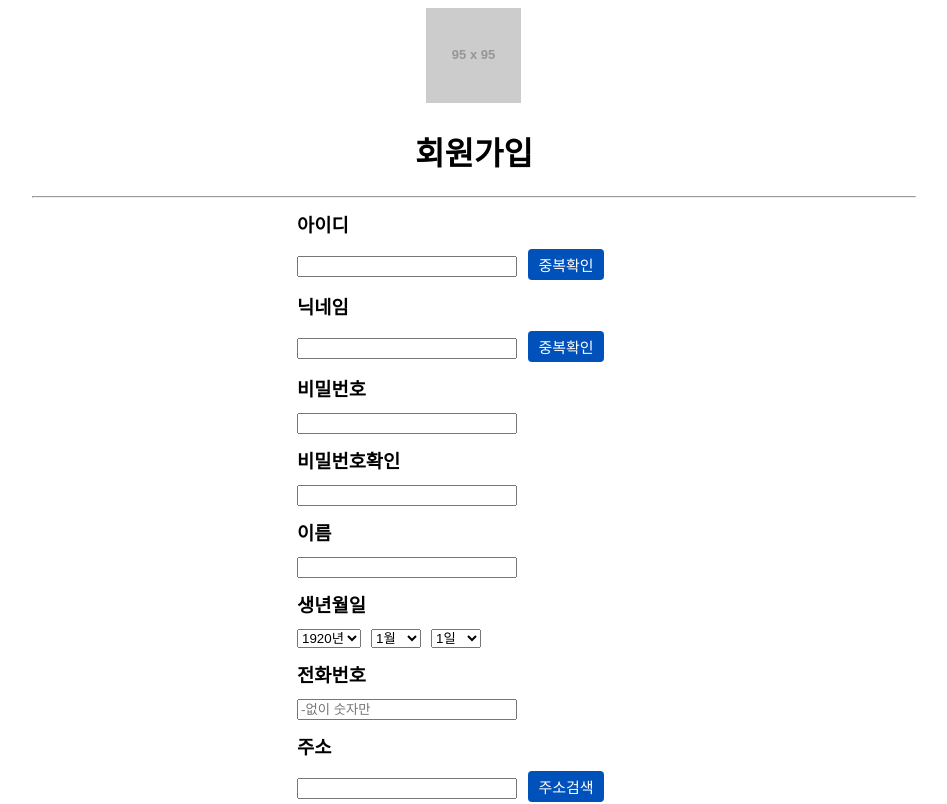
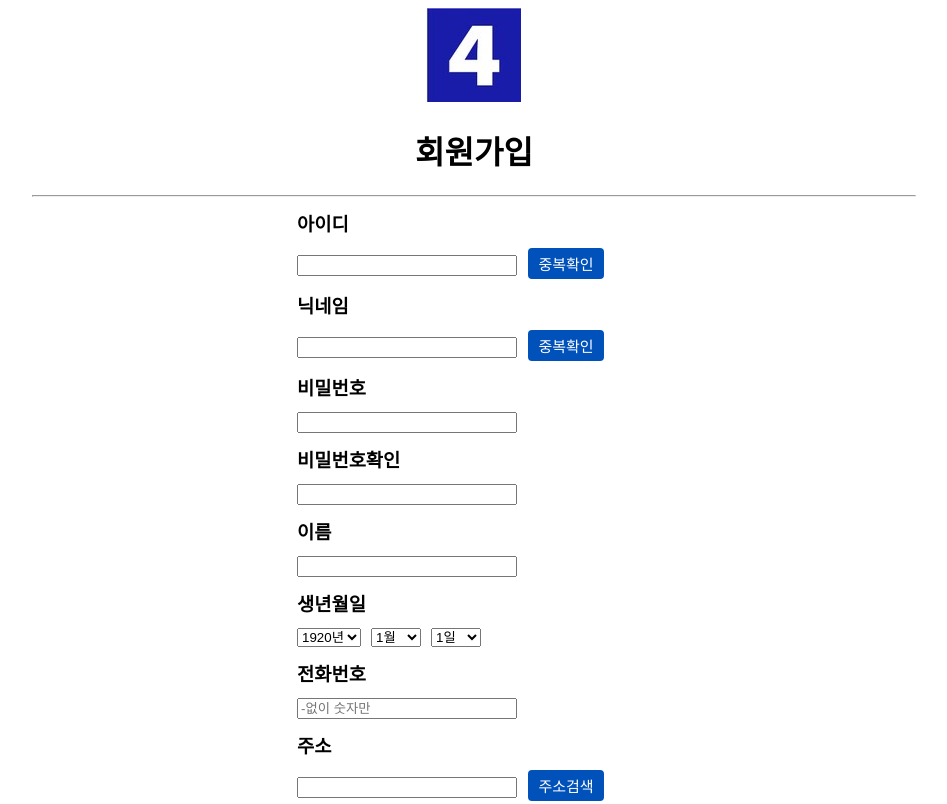
Before and after one commit to sunshine4437/VueStudy, a Vue app: page /join1 in a window 1280 px wide. Shown: the top 804 px of the page, without its empty margins (166-1113 px from the left). Built offline with nearby package versions, Linux system fonts and the light colour scheme.

Commit message:
로고 추가

```diff
--- a/src/views/Join1.vue
+++ b/src/views/Join1.vue
@@ -1,7 +1,7 @@
 <template>
 <div>
     <div style="text-align:center;">
-           <router-link v-bind:to="'/'"> <img src="http://placehold.it/95X95" alt="logo"></router-link>
+        <router-link v-bind:to="'/'"> <img src="@/assets/logo.jpg" alt="logo"></router-link>
         <h1>회원가입</h1>
         <hr>
     </div>
--- a/src/views/Join2.vue
+++ b/src/views/Join2.vue
@@ -1,7 +1,7 @@
 <template>
 <div>
     <div style="text-align:center;">
-        <router-link v-bind:to="'/'"> <img src="http://placehold.it/95X95" alt="logo"></router-link>
+        <router-link v-bind:to="'/'"> <img src="@/assets/logo.jpg" alt="logo"></router-link>
         <h1>회원가입</h1>
         <hr>
     </div>
--- a/src/views/Login.vue
+++ b/src/views/Login.vue
@@ -1,7 +1,7 @@
 <template>
 <div class="login">
     <div class="inputForm">
-        <router-link v-bind:to="'/'"> <img src="http://placehold.it/95X95" alt="logo"></router-link>
+       <router-link v-bind:to="'/'"> <img src="@/assets/logo.jpg" alt="logo"></router-link>
         <input class="inputID" type="text" v-model="username" placeholder="아이디 입력"><br>
         <input class="inputPWD" type="password" v-model="password" placeholder="비밀번호 입력"><br>
         <input class="inputBtn" type="button" value="login" @click="login"><br>
--- a/src/views/Main.vue
+++ b/src/views/Main.vue
@@ -17,7 +17,7 @@
                 </div>
             </li>
             <li>
-                <router-link v-bind:to="'/'"> <img src="http://placehold.it/95X95" alt="logo"></router-link>
+                <router-link v-bind:to="'/'"> <img src="@/assets/logo.jpg" alt="logo"></router-link>
             </li>
             <li>
                 <div class="searchBar">
--- a/src/views/Mypage1.vue
+++ b/src/views/Mypage1.vue
@@ -2,7 +2,7 @@
 <div>
     <!--top-->
     <div class="top" style="text-align:center">
-            <router-link v-bind:to="'/'"> <img src="http://placehold.it/95X95" alt="logo"></router-link>
+             <router-link v-bind:to="'/'"> <img src="@/assets/logo.jpg" alt="logo"></router-link>
         <h1>마이페이지</h1>
     </div>
     <div class="container">
--- a/src/views/Mypage2.vue
+++ b/src/views/Mypage2.vue
@@ -2,7 +2,7 @@
 <div>
     <!--top-->
   <div class="top" style="text-align:center">
-            <router-link v-bind:to="'/'"> <img src="http://placehold.it/95X95" alt="logo"></router-link>
+           <router-link v-bind:to="'/'"> <img src="@/assets/logo.jpg" alt="logo"></router-link>
         <h1>마이페이지</h1>
     </div>
     <!--left-->
--- a/src/views/otoQ.vue
+++ b/src/views/otoQ.vue
@@ -61,9 +61,10 @@ export default {
 .otoQ {
     width: 60%;
     margin: 0 auto;
-    display:flex;
+    display: flex;
 }
-.otoQForm{
+
+.otoQForm {
     margin: auto
 }
 
--- a/src/views/signUp.vue
+++ b/src/views/signUp.vue
@@ -2,7 +2,7 @@
 <div class="signUp">
     <div class="header">
         <div class="logo">
-            <router-link v-bind:to="'/'"> <img src="http://placehold.it/95X95" alt="logo"></router-link>
+              <router-link v-bind:to="'/'"> <img src="@/assets/logo.jpg" alt="logo"></router-link>
         </div>
         <div class="sequence">
             <ul class="sequenceMenu">
```
Also changed, not shown: src/assets/logo.jpg (added), src/assets/logo.png (deleted).
